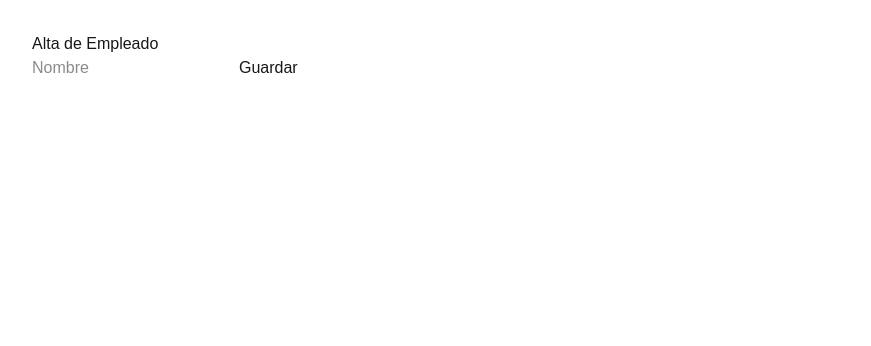
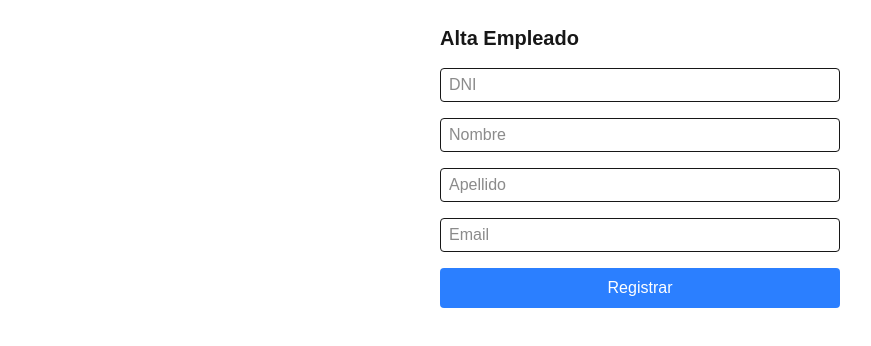
Before and after one commit to ohmia-studio/Aligo, a Next.js app: page /empleados/alta-empleado in a window 1280 px wide. Shown: the top 346 px of the page, without its empty margins (0-871 px from the left). Built offline with nearby package versions, Linux system fonts and the light colour scheme.

Commit message:
employee registration funcionality

```diff
--- /dev/null
+++ b/app/api/empleados/alta-empleado/route.ts
@@ -0,0 +1,30 @@
+import { NextResponse } from "next/server";
+import { registrarEmpleadoPersona } from "@/features/auth/empleado"; // tu modelo
+
+export async function POST(req: Request) {
+  try {
+    const body = await req.json();
+
+    // Validación mínima
+    const { dni, email, nombre, apellido } = body;
+    if (!dni || !email || !nombre || !apellido) {
+      return NextResponse.json(
+        { error: "Faltan datos obligatorios" },
+        { status: 400 }
+      );
+    }
+
+    // Llamada al modelo para insertar en Supabase
+    const empleadoCreado = await registrarEmpleadoPersona({
+      dni,
+      email,
+      nombre,
+      apellido,
+    });
+
+    return NextResponse.json({ ok: true, empleado: empleadoCreado }, { status: 200 });
+  } catch (error: any) {
+    console.error("Error en alta-empleado route:", error);
+    return NextResponse.json({ error: error.message || "Error interno" }, { status: 500 });
+  }
+}
--- a/app/api/login/empleados/alta-empleado/route.ts
+++ /dev/null
@@ -1,14 +0,0 @@
-import { NextRequest, NextResponse } from 'next/server'
-import { registrarEmpleado } from '@/features/auth/empleado'
-
-export async function POST(req: NextRequest) {
-  const body = await req.json()
-  const { nombre } = body
-
-  try {
-    await registrarEmpleado({ nombre })
-    return NextResponse.json({ message: 'Empleado registrado correctamente' })
-  } catch (error) {
-    return NextResponse.json({ message: 'Error al registrar empleado' }, { status: 500 })
-  }
-}
--- a/app/empleados/alta-empleado/page.tsx
+++ b/app/empleados/alta-empleado/page.tsx
@@ -1,39 +1,79 @@
-'use client'
+'use client';
 
-import { useState } from 'react'
+import { useState } from 'react';
 
 export default function AltaEmpleadoPage() {
-  const [nombre, setNombre] = useState('')
-  const [mensaje, setMensaje] = useState('')
+  const [mensaje, setMensaje] = useState('');
+  const [form, setForm] = useState({
+    dni: '',
+    email: '',
+    nombre: '',
+    apellido: '',
+  });
 
-  const handleSubmit = async (e: React.FormEvent) => {
-    e.preventDefault()
+  function handleChange(e: React.ChangeEvent<HTMLInputElement>) {
+    setForm({ ...form, [e.target.name]: e.target.value });
+  }
 
-    const res = await fetch('http://localhost:3000/api/empleados/alta-empleado', {
+  async function handleSubmit(e: React.FormEvent<HTMLFormElement>) {
+    e.preventDefault();
+
+    const res = await fetch('/api/empleados/alta-empleado', {
       method: 'POST',
       headers: { 'Content-Type': 'application/json' },
-      body: JSON.stringify({ nombre }),
-    })
+      body: JSON.stringify(form),
+    });
 
-    const data = await res.json()
-    setMensaje(data.message)
-    if (res.ok) setNombre('')
+    const data = await res.json();
+    setMensaje(JSON.stringify(data));
+    setForm({ dni: '', email: '', nombre: '', apellido: '' });
   }
 
   return (
-    <div className="p-8">
-      <h1>Alta de Empleado</h1>
-      <form onSubmit={handleSubmit}>
+    <div className="mx-auto max-w-md p-6">
+      <h1 className="mb-4 text-xl font-bold">Alta Empleado</h1>
+      <form onSubmit={handleSubmit} className="space-y-4">
         <input
-          type="text"
-          value={nombre}
-          onChange={(e) => setNombre(e.target.value)}
-          placeholder="Nombre"
+          name="dni"
+          value={form.dni}
+          onChange={handleChange}
+          placeholder="DNI"
+          className="w-full rounded border px-2 py-1"
           required
         />
-        <button type="submit">Guardar</button>
+        <input
+          name="nombre"
+          value={form.nombre}
+          onChange={handleChange}
+          placeholder="Nombre"
+          className="w-full rounded border px-2 py-1"
+          required
+        />
+        <input
+          name="apellido"
+          value={form.apellido}
+          onChange={handleChange}
+          placeholder="Apellido"
+          className="w-full rounded border px-2 py-1"
+          required
+        />
+        <input
+          name="email"
+          type="email"
+          value={form.email}
+          onChange={handleChange}
+          placeholder="Email"
+          className="w-full rounded border px-2 py-1"
+          required
+        />
+        <button
+          type="submit"
+          className="w-full rounded bg-blue-500 px-4 py-2 text-white"
+        >
+          Registrar
+        </button>
       </form>
-      {mensaje && <p>{mensaje}</p>}
+      {mensaje && <p className="mt-4">Respuesta: {mensaje}</p>}
     </div>
-  )
+  );
 }
--- a/env.d.ts
+++ b/env.d.ts
@@ -2,6 +2,7 @@ declare namespace NodeJS {
   interface ProcessEnv {
     SUPABASE_URL: string;
     SUPABASE_KEY: string;
+
     NODE_ENV: 'development' | 'production' | 'test';
   }
 }
--- a/features/auth/empleado.ts
+++ b/features/auth/empleado.ts
@@ -1,9 +1,62 @@
 import { getSupabaseServer } from '@/lib/supabaseServer';
 
-const supabase = await getSupabaseServer();
+// Función para generar contraseña temporal
+function generarPasswordTemporal(length = 12) {
+  const chars = 'ABCDEFGHIJKLMNOPQRSTUVWXYZabcdefghijklmnopqrstuvwxyz0123456789!@#$%^&*()';
+  let password = '';
+  for (let i = 0; i < length; i++) {
+    password += chars.charAt(Math.floor(Math.random() * chars.length));
+  }
+  return password;
+}
 
-export async function registrarEmpleado({ nombre }: { nombre: string }) {
-  const { data, error } = await supabase.from('empleados').insert([{ nombre }])
-  if (error) throw error
-  return data
+export async function registrarEmpleadoPersona({
+  dni,
+  email,
+  apellido,
+  nombre,
+}: {
+  dni: string;
+  email: string;
+  apellido: string;
+  nombre: string;
+}) {
+  const supabase = await getSupabaseServer();
+
+  // Generar contraseña temporal
+  const passwordTemporal = generarPasswordTemporal();
+
+  // Crear usuario en Auth con contraseña generada
+  const { data: userData, error: authError } = await supabase.auth.signUp({
+    email: email.trim(),
+    password: passwordTemporal,
+  });
+
+  if (authError)
+    throw new Error(`Error al crear usuario en Auth: ${authError.message}`);
+
+  const authId = userData?.user?.id;
+  if (!authId)
+    throw new Error('No se pudo obtener el auth_id del usuario creado');
+
+  // Insertar persona vinculada con auth_id
+  const { data, error } = await supabase
+    .from('Persona')
+    .insert([
+      {
+        dni,
+        email,
+        apellido,
+        nombre,
+        rol: 'empleado',
+        auth_id: authId,
+      },
+    ])
+    .select()
+    .single();
+
+  if (error) throw new Error(`Error al insertar persona: ${error.message}`);
+
+  // Opcional: podrías devolver también la contraseña temporal para enviar por mail luego
+  return { ...data, passwordTemporal };
 }
```
